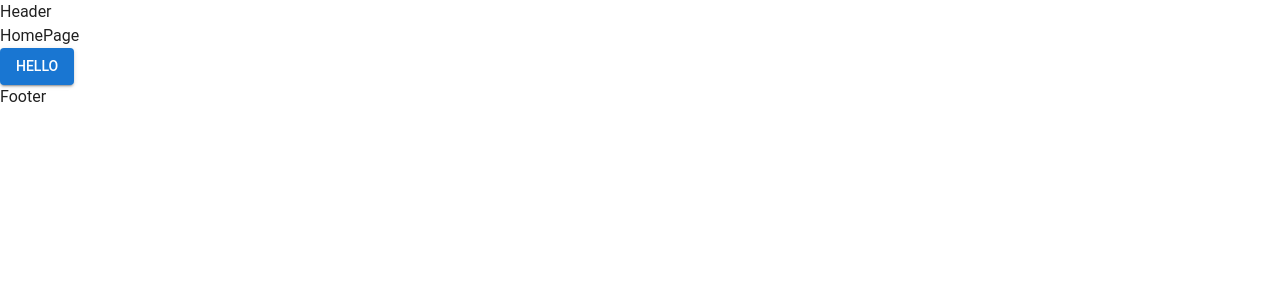
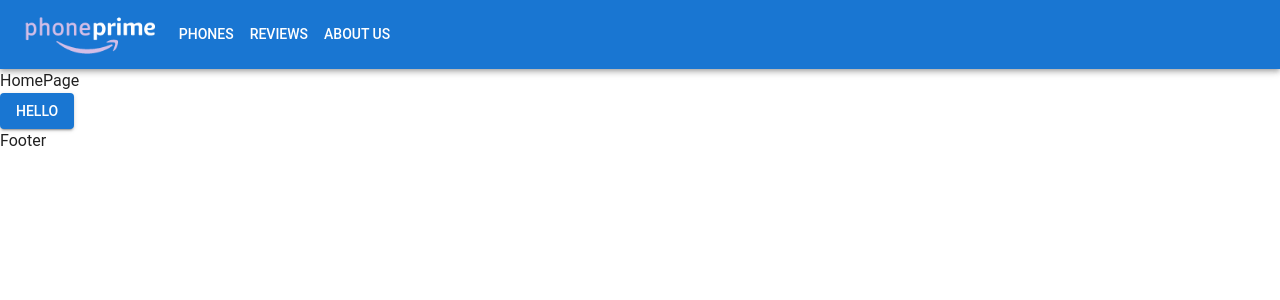
Before and after one commit to Ca-moes/PRI, a React (Create React App) app in the folder web/frontend/: page / in a window 1280 px wide. Shown: the top 300 px of the page. Built offline with nearby package versions, Linux system fonts and the light colour scheme.

Commit message:
Add logo image and start header structure

```diff
--- a/web/frontend/src/components/layout/Header.tsx
+++ b/web/frontend/src/components/layout/Header.tsx
@@ -1,5 +1,96 @@
-const Header = () => {
-    return <div>Header</div>;
+import * as React from 'react';
+import AppBar from '@mui/material/AppBar';
+import Box from '@mui/material/Box';
+import Toolbar from '@mui/material/Toolbar';
+import IconButton from '@mui/material/IconButton';
+import Typography from '@mui/material/Typography';
+import Menu from '@mui/material/Menu';
+import MenuIcon from '@mui/icons-material/Menu';
+import Container from '@mui/material/Container';
+import Button from '@mui/material/Button';
+import Tooltip from '@mui/material/Tooltip';
+import MenuItem from '@mui/material/MenuItem';
+
+const pages = ['Phones', 'Reviews', 'About Us'];
+
+const ResponsiveAppBar = () => {
+  const [anchorElNav, setAnchorElNav] = React.useState<null | HTMLElement>(null);
+
+  const handleOpenNavMenu = (event: React.MouseEvent<HTMLElement>) => {
+    setAnchorElNav(event.currentTarget);
+  };
+
+  const handleCloseNavMenu = () => {
+    setAnchorElNav(null);
+  };
+
+  return (
+    <AppBar position="static" color="primary">
+      <Container maxWidth="xl">
+        <Toolbar disableGutters>
+          <Typography variant="h6" noWrap component="div" sx={{ mr: 2, display: { xs: 'none', md: 'flex' } }}>
+            <img src="./pri-logo-white.png" alt="Phone Prime Logo" height={40} />
+          </Typography>
+
+          <Box sx={{ flexGrow: 1, display: { xs: 'flex', md: 'none' } }}>
+            <IconButton
+              size="large"
+              aria-label="account of current user"
+              aria-controls="menu-appbar"
+              aria-haspopup="true"
+              onClick={handleOpenNavMenu}
+              color="inherit"
+            >
+              <MenuIcon />
+            </IconButton>
+            <Menu
+              id="menu-appbar"
+              anchorEl={anchorElNav}
+              anchorOrigin={{
+                vertical: 'bottom',
+                horizontal: 'left',
+              }}
+              keepMounted
+              transformOrigin={{
+                vertical: 'top',
+                horizontal: 'left',
+              }}
+              open={Boolean(anchorElNav)}
+              onClose={handleCloseNavMenu}
+              sx={{
+                display: { xs: 'block', md: 'none' },
+              }}
+            >
+              {pages.map((page) => (
+                <MenuItem key={page} onClick={handleCloseNavMenu}>
+                  <Typography textAlign="center">{page}</Typography>
+                </MenuItem>
+              ))}
+            </Menu>
+          </Box>
+          <Typography
+            variant="h6"
+            noWrap
+            component="div"
+            sx={{ flexGrow: 1, display: { xs: 'flex', md: 'none' } }}
+          >
+            <img src="./pri-logo-white.png" alt="Phone Prime Logo" height={40} />
+          </Typography>
+          <Box sx={{ flexGrow: 1, display: { xs: 'none', md: 'flex' } }}>
+            {pages.map((page) => (
+              <Button
+                key={page}
+                onClick={handleCloseNavMenu}
+                sx={{ my: 2, color: 'white', display: 'block' }}
+              >
+                {page}
+              </Button>
+            ))}
+          </Box>
+
+        </Toolbar>
+      </Container>
+    </AppBar>
+  );
 };
-
-export default Header;
+export default ResponsiveAppBar;
```
Also changed, not shown: web/frontend/public/pri-logo-white.png (added), web/frontend/public/pri-logo.png (added).
